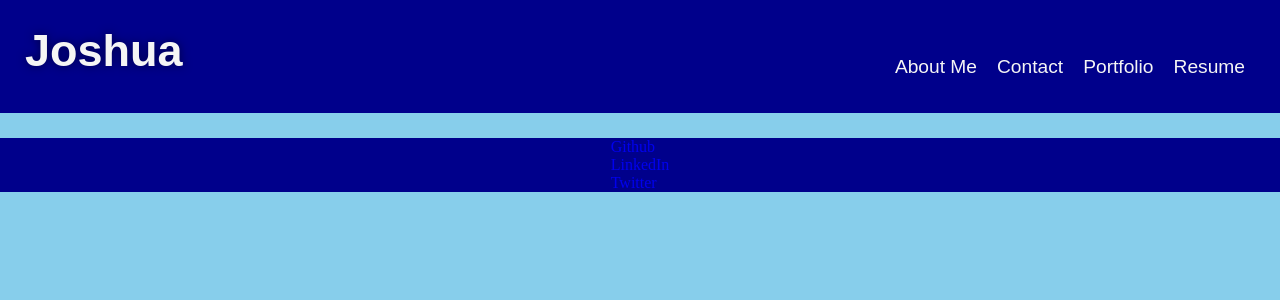
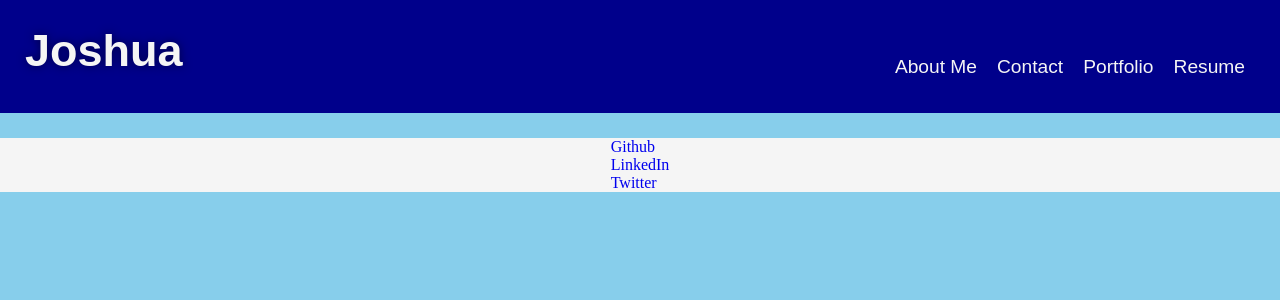
Before and after one commit to Joker282855/display-portfolio, a React (Create React App) app: page / in a window 1280 px wide. Shown: the top 300 px of the page. Built offline with nearby package versions, Linux system fonts and the light colour scheme.

Commit message:
adjusted the styling of the footer so that the inks were more seeable

```diff
--- a/src/index.css
+++ b/src/index.css
@@ -162,8 +162,8 @@ textarea {
   font-size: 16px;
 }
 footer {
-  color: var(--light);
-  background-color: var(--dark);
+  color: var(--blue);
+  background-color: var(--light);
   margin: 25px 0;
   display: flex;
   flex-wrap: wrap;
```
